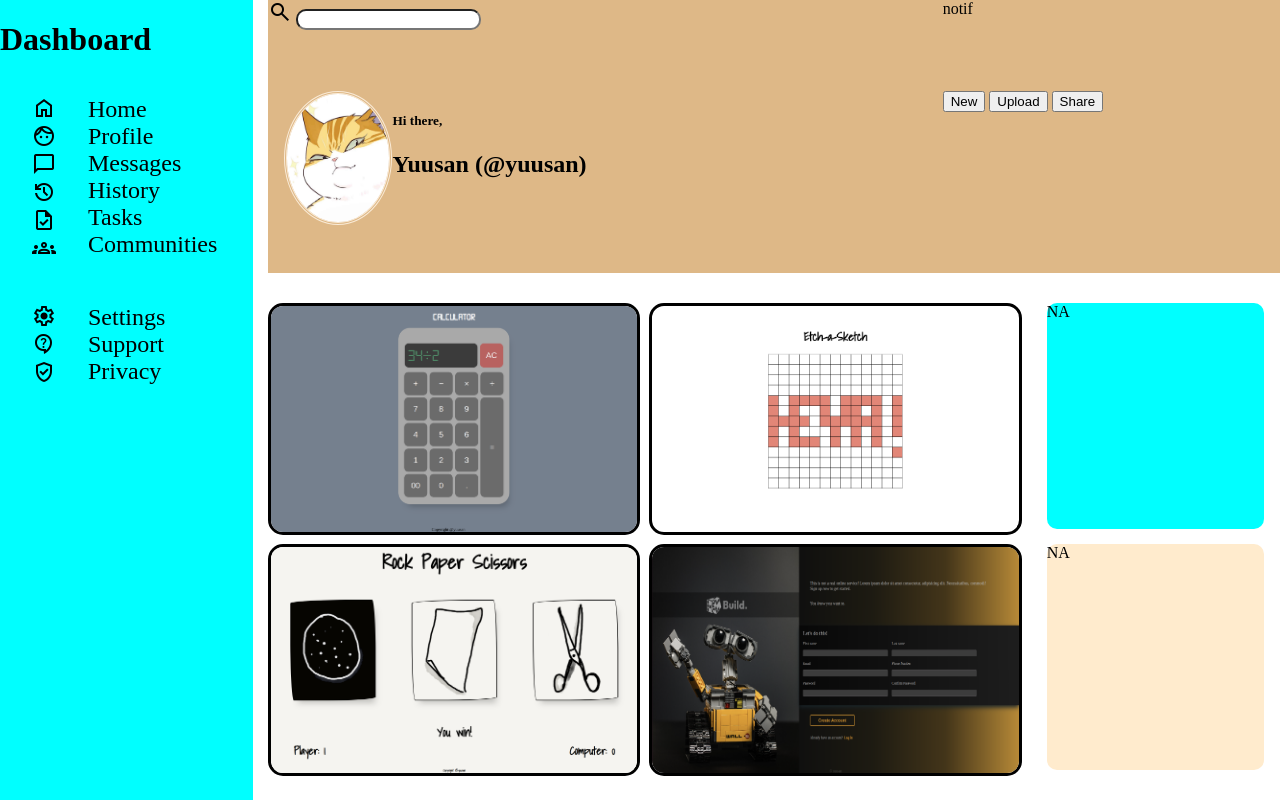
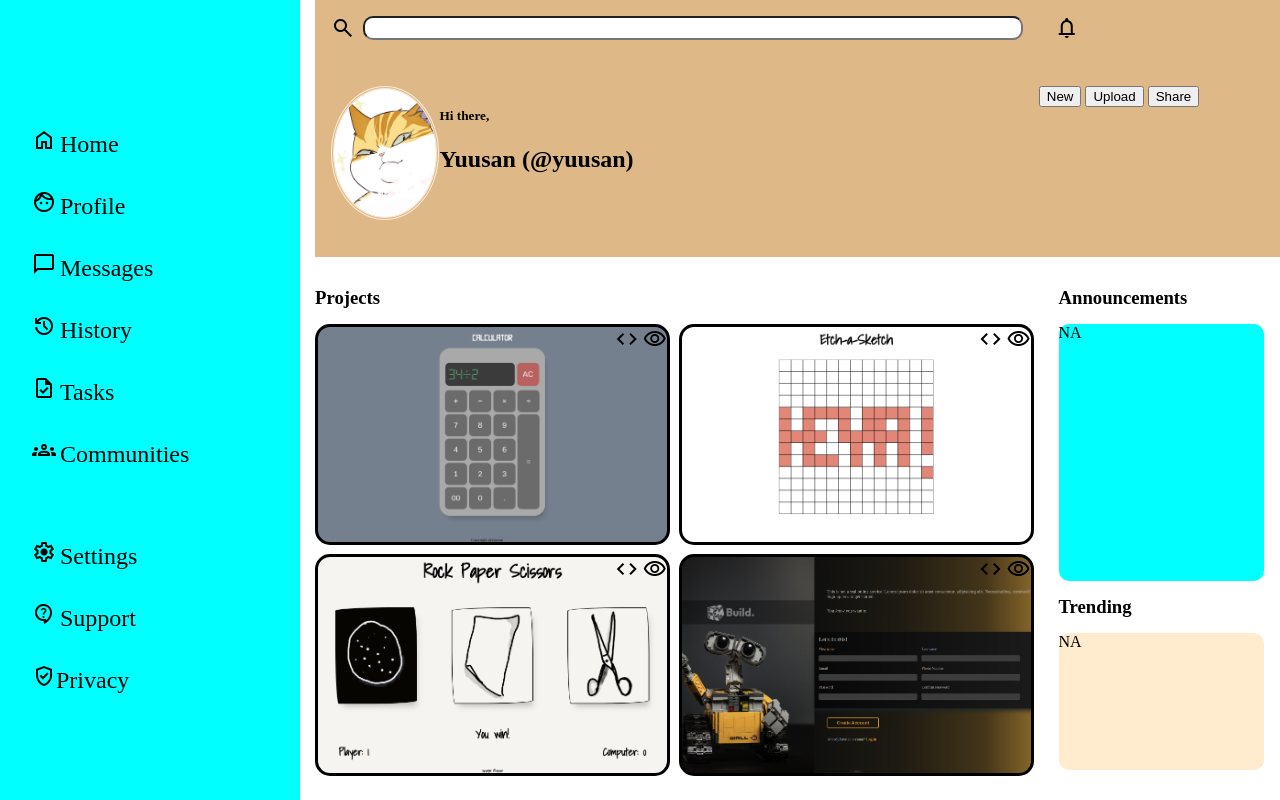
Before and after one commit to yuusan64/Admin-Dashboard, a plain HTML site: page index.html in a window 1280 px wide. Drawn offline with nearby package versions, Linux system fonts and the light colour scheme.

Commit message:
added action icons, some more css

```diff
--- a/index.html
+++ b/index.html
@@ -3,8 +3,11 @@
 <head>
     <meta charset="UTF-8">
     <meta name="viewport" content="width=device-width, initial-scale=1.0">
-    <title>Document</title>
-    <link rel="stylesheet" href="style.css">
+    <title>Dashboard</title>
+    <link rel="stylesheet" href="style.css" defer>
+    <link rel="stylesheet" href="https://fonts.googleapis.com/css2?family=Material+Symbols+Outlined:opsz,wght,FILL,GRAD@24,400,0,0" />
+    <link rel="stylesheet" href="https://fonts.googleapis.com/css2?family=Material+Symbols+Outlined:opsz,wght,FILL,GRAD@24,400,0,0" />
+    <link rel="stylesheet" href="https://fonts.googleapis.com/css2?family=Material+Symbols+Outlined:opsz,wght,FILL,GRAD@24,400,0,0" />
     <link rel="stylesheet" href="https://fonts.googleapis.com/css2?family=Material+Symbols+Outlined:opsz,wght,FILL,GRAD@24,400,0,0" />
     <link rel="stylesheet" href="https://fonts.googleapis.com/css2?family=Material+Symbols+Outlined:opsz,wght,FILL,GRAD@24,400,0,0" />
     <link rel="stylesheet" href="https://fonts.googleapis.com/css2?family=Material+Symbols+Outlined:opsz,wght,FILL,GRAD@24,400,0,0" />
@@ -20,22 +23,19 @@
     <div class="container">
         <div class="left">
             <div class="sidebar">
-                <div class="dashboard">
-                    <h1>Dashboard</h1>
-                </div>
                 <div class="section-1">
                     <div class="icons">
                         <ul>
-                            <li><span class="material-symbols-outlined">home</span></li>
-                            <li><span class="material-symbols-outlined">face</span></li>
-                            <li><span class="material-symbols-outlined">chat_bubble</span></li>
-                            <li><span class="material-symbols-outlined">history</span></li>
-                            <li><span class="material-symbols-outlined">task</span></li>
-                            <li><span class="material-symbols-outlined">groups</span></li>
+                            <li><span class="material-symbols-outlined">home</span> <a title="Home" href="#"><span>Home</span></a></li>
+                            <li><span class="material-symbols-outlined">face</span> <a title="Profile" href="#"><span>Profile</span></a></li>
+                            <li><span class="material-symbols-outlined">chat_bubble</span> <a title="Messages" href="#"><span>Messages</span></a></li>
+                            <li><span class="material-symbols-outlined">history</span> <a title="History" href="#"><span>History</span></a></li>
+                            <li><span class="material-symbols-outlined">task</span> <a title="Tasks" href="#"><span>Tasks</span></a></li>
+                            <li><span class="material-symbols-outlined">groups</span> <a title="Communities" href="#"><span>Communities</span></a></li>
                         </ul>
                     </div>
 
-                        <div class="items">
+                      <!--  <div class="items">
                             <ul>
                                 <li><a title="Home" href="#"><span>Home</span></a></li>
                                 <li><a title="Profile" href="#"><span>Profile</span></a></li>
@@ -44,25 +44,25 @@
                                 <li><a title="Tasks" href="#"><span>Tasks</span></a></li>
                                 <li><a title="Communities" href="#"><span>Communities</span></a></li>
                             </ul>
-                        </div>
+                        </div>-->
 
                 </div>
                 <div class="section-2">
                     <div class="icons">
                         <ul>
-                            <li><span class="material-symbols-outlined" >settings</span></li>
-                            <li><span class="material-symbols-outlined" >contact_support</span></li>
-                            <li><span class="material-symbols-outlined" >verified_user</span></li>
+                            <li><span class="material-symbols-outlined" >settings</span> <a title="Settings" href="#"><span>Settings</span></a></li>
+                            <li><span class="material-symbols-outlined" >contact_support</span> <a title="Support" href="#"><span>Support</span></a></li>
+                            <li><span class="material-symbols-outlined" >verified_user</span><a title="Privacy" href="#"><span>Privacy</span></a></li>
                         </ul>
                     </div>
 
-                        <div class="items">
+                       <!-- <div class="items">
                             <ul>
                                 <li><a title="Settings" href="#"><span>Settings</span></a></li>
                                 <li><a title="Support" href="#"><span>Support</span></a></li>
                                 <li><a title="Privacy" href="#"><span>Privacy</span></a></li>
                             </ul>
-                        </div>
+                        </div>-->
 
                 </div>
             </div>
@@ -74,7 +74,10 @@
                 <span class="material-symbols-outlined">search</span>
                 <input type="search">
             </div>
-            <div class="profile">notif
+            <div class="profile">
+                <span class="material-symbols-outlined">
+                    notifications
+                    </span>
             </div>
             <div class="user-info">
                 <div>
@@ -91,19 +94,79 @@
                 <button>Upload</button>
                 <button>Share</button>
             </div>
+
         </div>
         <div class="content">
+            <div class="projects">
+                <div>
+                    <h3>Projects</h3>
+                </div>
             <div class="content-left">
-                <img class="Calculator" src="images/Calculator.png">
-                    <img class="Etch-a-sketch" src="images/Etch-a-sketch.png">
 
-                    <img class="Rock-Paper-Scissors" src="images/Rock-Paper-Scissors.png">
-                    <img class="signupForm" src="images/signupForm.png">
+
+                        <div class="project Calculator">
+                            <div class="image">
+                           <!-- <img class="Calculator" src="images/Calculator.png">--></div>
+                            <div class="image-footer">
+                                <div class="action-block">
+                                    <span class="material-symbols-outlined code">code</span>
+                                    <span class="material-symbols-outlined">
+                                        visibility
+                                        </span>
                                 </div>
+                            </div>
+
+                        </div>
+                        <div class="project Etch-a-sketch">
+                            <div class="image">
+                            <!--<img class="Etch-a-sketch" src="images/Etch-a-sketch.png">--></div>
+                            <div class="image-footer">
+
+                                <div class="action-block">
+                                    <span class="material-symbols-outlined code">code</span>
+                                    <span class="material-symbols-outlined">
+                                        visibility
+                                        </span>
+                                </div>
+                            </div>
+
+                        </div>
+                        <div class="project Rock-Paper-Scissors">
+                            <div class="image">
+                            <!--<img class="Rock-Paper-Scissors" src="images/Rock-Paper-Scissors.png">--></div>
+                            <div class="image-footer">
+
+                                <div class="action-block">
+                                    <span class="material-symbols-outlined code">code</span>
+                                    <span class="material-symbols-outlined">
+                                        visibility
+                                        </span>
+                                </div>
+                            </div>
+
+                        </div>
+                        <div class="project signupForm">
+                            <div class="image">
+                            <!--<img class="signupForm" src="images/signupForm.png">--></div>
+                            <div class="image-footer">
+
+                                <div class="action-block">
+                                    <span class="material-symbols-outlined code">code</span>
+                                    <span class="material-symbols-outlined">
+                                        visibility
+                                        </span>
+                                </div>
+                            </div>
+                        </div>
+                </div>
+                </div>
+
             <div class="content-right">
+                <h3>Announcements</h3>
             <div class="announcements">
                 <div>NA</div>
             </div>
+            <h3>Trending</h3>
             <div class="trending">
                 <div>NA</div>
             </div>
@@ -113,3 +176,8 @@
 </div>
 </body>
 </html>
+
+<div class="wrapper">
+    <div class="navi"></div>
+    <div id="infoi"></div>
+  </div>
--- a/style.css
+++ b/style.css
@@ -8,13 +8,20 @@ html {
 .container{
     display: grid;
     height: 100%;
-    grid-template-columns: 1fr 4fr;
+    grid-template-columns: 300px auto;
     gap: 15px;
 }
 input{
     border-radius: 10px;
+    width: 100%;
 }
-
+.search-bar{
+    display:flex;
+    justify-content: center;
+    padding:1em;
+    height: fit-content;
+    gap: 0.5em;
+}
 .user-info{
     display: flex;
     padding: 0 1em;
@@ -26,17 +33,40 @@ input{
     border-radius: 50%;
     border-style: double;
     border-color: antiquewhite;
-
 }
 
 .Calculator{
-    object-fit: contain;
+    background-image: url("images/Calculator.png");
+    background-position: center;
+    background-size: cover;
 }
 
 .Rock-Paper-Scissors{
-    object-fit: contain;
+    background-image: url("images/Rock-Paper-Scissors.png");
+    background-position: center;
+    background-size: cover;
 }
 
+.Etch-a-sketch{
+    background-image: url("images/Etch-a-sketch.png");
+    background-position: center;
+    background-size: cover;
+}
+
+.signupForm{
+    background-image: url("images/signupForm.png");
+    background-position: center;
+    background-size: cover;
+}
+
+h3{
+ margin: 0;
+}
+
+img{
+    height: 15em;
+    width: 30em;
+}
 
 /*left*/
 .left{
@@ -46,6 +76,7 @@ input{
     background-color: aqua;
     grid-column: 1/2;
     grid-row: 1/5;
+    padding-top: 5em;
 }
 
 nav{
@@ -60,25 +91,29 @@ ul{
 }
 
 li{
-gap: 10px;
+    padding-top: 2em;
 
 }
 
-.Calculator, .Etch-a-sketch, .Rock-Paper-Scissors, .signupForm{
+/*.Calculator, .Etch-a-sketch, .Rock-Paper-Scissors, .signupForm{
 
     height: 100%;
     width: 100%;
     object-fit: cover;
     border-style: solid;
     border-radius: 15px;
-}
+}*/
+
+
 
 .section-1, .section-2{
     display: flex;
 }
 
-.items{
-
+.projects{
+   display:flex;
+   flex-direction: column;
+   gap:15px;
 }
 
 a {
@@ -92,6 +127,7 @@ a {
 .right{
     display: grid;
     grid-template-columns: 3fr 1fr;
+    grid-template-rows: 1fr 2fr;
     gap:30px;
 }
 
@@ -99,13 +135,17 @@ a {
     grid-column: 1 / 3;
     grid-row: 1/2;
     display: grid;
-    grid-template-columns: 2fr 1fr;
+    grid-template-columns: 3fr 1fr;
     grid-template-rows: 1fr 2fr;
     background-color: burlywood;
 }
 
 .material-symbols-outlined{
     font-size: larger;
+}
+
+.profile{
+    padding:1em;
 }
 
 .content{
@@ -122,7 +162,8 @@ a {
     height: 100%;
     grid-template-rows: repeat(2, 1fr);
     grid-template-columns: repeat(2, 3fr);
-    gap:15px
+    gap:15px;
+
 }
 
 .Etch-a-sketch{
@@ -133,9 +174,16 @@ a {
    object-fit: fill;
 }
 
-.proj_card{
+.project{
+    position: relative;
+    height: 100%;
+    width: 100%;
+    object-fit: cover;
+    border-style: solid;
+    border-radius: 15px;
 
 }
+
 .content-right{
     display: flex;
     flex-direction: column;
@@ -144,7 +192,7 @@ a {
 }
 
 .announcements{
-    flex-grow: 1;
+    flex-grow: 2;
     background-color: aqua;
     border-radius: 10px;
 }
@@ -154,3 +202,18 @@ a {
     background-color: blanchedalmond;
     border-radius: 10px;
 }
+
+.image{
+    height:auto;
+    width: auto;
+}
+
+.action-block{
+    position: absolute;
+    right:0;
+    top:1;
+}
+
+.image-footer{
+    display: flex;
+}
```
Lines whose indentation alone changed are shown as unchanged.
